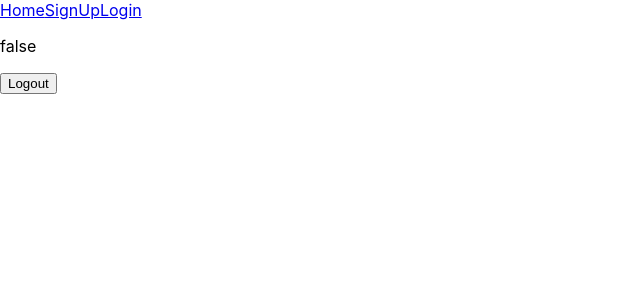
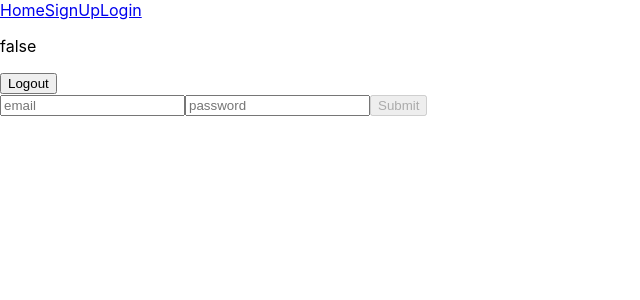
Before and after one commit to naaltunian/wyn-search, a React (Create React App) app in the folder client/: page /login in a window 1280 px wide. Shown: the top 300 px of the page, without its empty margins (0-640 px from the left). Built offline with nearby package versions, Linux system fonts and the light colour scheme.

Commit message:
login page

```diff
--- a/client/src/Components/Authentication/Login.js
+++ b/client/src/Components/Authentication/Login.js
@@ -1,12 +1,45 @@
-import React, {useContext} from 'react';
-import UserContext from '../../Contexts/UserContext'
+import React, { useState, useContext, useReducer } from 'react';
+import UserContext from '../../Contexts/UserContext';
+import { LOGIN } from '../../GraphQL/index';
+import { useMutation } from '@apollo/react-hooks';
+import { useHistory } from 'react-router-dom';
+
+const INITIAL_STATE = {
+    email: "",
+    password: "",
+}
 
 const Login = ({ isAuth }) => {
     const message = useContext(UserContext)
+
+    const [user, setUser] = useState(INITIAL_STATE);
+    const [login, { data, error }] = useMutation(LOGIN, { variables: { email: user.email, password: user.password } });
+    const { dispatch } = useContext(UserContext);
+    let history = useHistory();
+
+    const handleInputChange = field => e => setUser({ ...user, [field]: e.target.value });
+
+    const handleSubmit = async (e) => {
+        e.preventDefault();
+        let { data } = await login();
+        await localStorage.setItem('token', data.login);
+        dispatch({type: "LOGIN"});
+        history.push('/profile');
+    };
+
+    const isInvalid = !user.email || !user.password;
+
     return(
-        <div>
-            {isAuth}
-        </div>
+        <>
+            <div>
+                {isAuth}
+            </div>
+            <form onSubmit={handleSubmit}>
+                <input type="text" name="email" value={user.email} placeholder="email" onChange={handleInputChange("email")} />
+                <input type="password" name="password" value={user.password} placeholder="password" onChange={handleInputChange("password")} />
+                <input type="submit" value="Submit" disabled={isInvalid} />
+            </form>
+        </>
     )
 }
 
```
